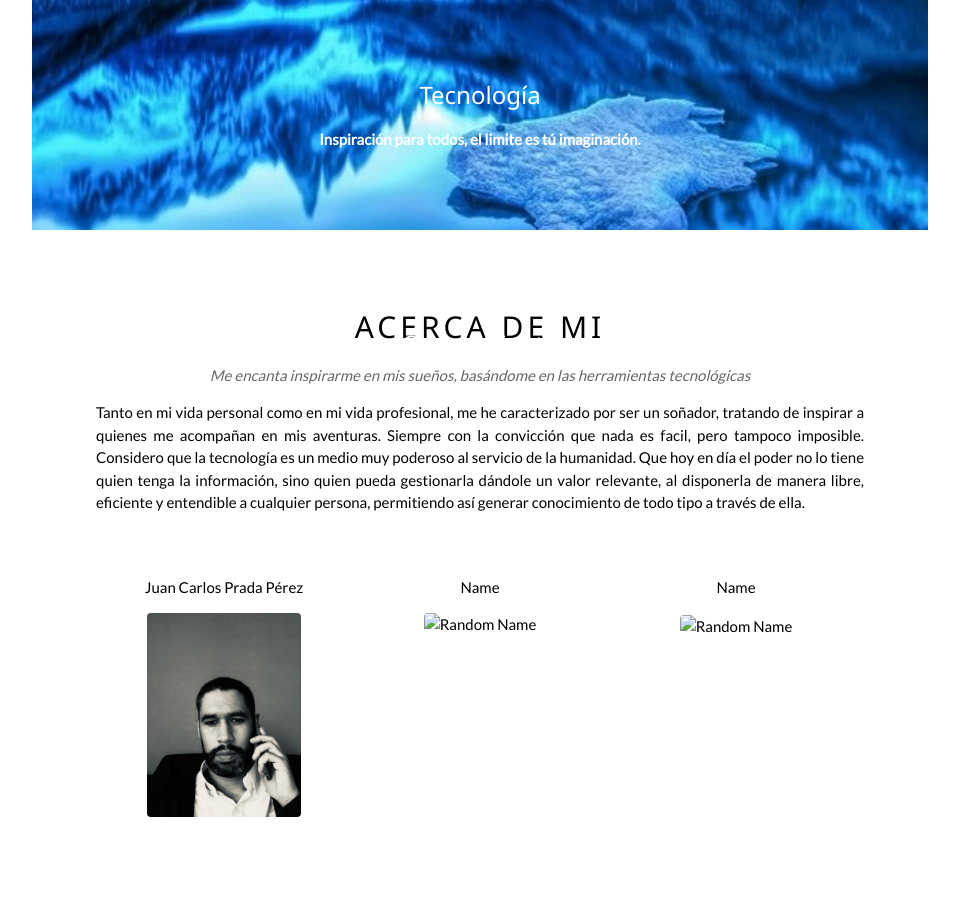
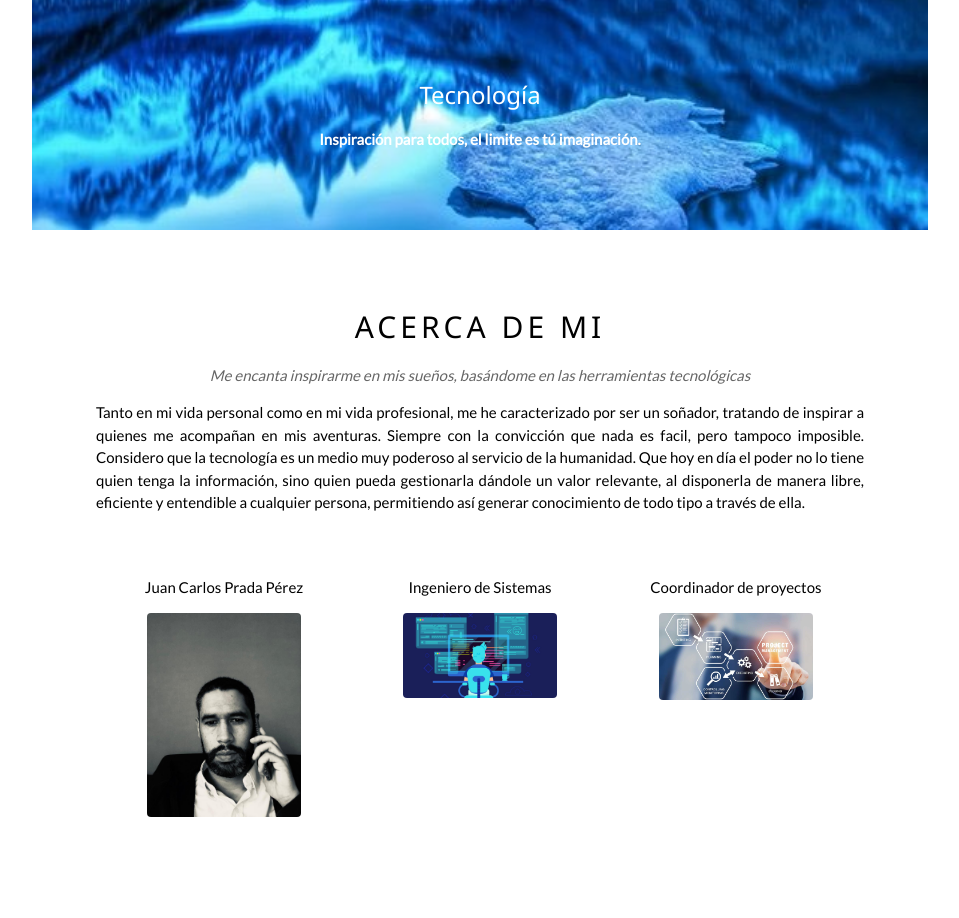
Before and after one commit to jcpp333/jcpp333.github.io, a plain HTML site: page index.html in a window 1280 px wide. Shown: the part 322-1240 px from the top of the page, without its empty margins (160-1119 px from the left). Drawn offline with nearby package versions, Linux system fonts and the light colour scheme.

Commit message:
Update index.html

```diff
--- a/index.html
+++ b/index.html
@@ -70,18 +70,14 @@ body {font-family: "Lato", sans-serif}
       <div class="w3-third">
         <p>Juan Carlos Prada Pérez</p>
         <img src="/img/MiFoto.jpeg" class="w3-round w3-margin-bottom" alt="Random Name" style="width:60%">
-		<div class="w3-display-bottommiddle w3-container w3-text-white w3-padding-64 w3-hide-small">
-		  <h3>Conocimiento</h3>
-		  <p><b>El conocimiento empieza en el asombro "Socrates"</b></p>
-		</div>
       </div>
       <div class="w3-third">
-        <p>Name</p>
-        <img src="/w3images/bandmember.jpg" class="w3-round w3-margin-bottom" alt="Random Name" style="width:60%">
+        <p>Ingeniero de Sistemas</p>
+        <img src="/img/Ing_sistemas.jpg" class="w3-round w3-margin-bottom" alt="Random Name" style="width:60%">
       </div>
       <div class="w3-third">
-        <p>Name</p>
-        <img src="/w3images/bandmember.jpg" class="w3-round" alt="Random Name" style="width:60%">
+        <p>Coordinador de proyectos</p>
+        <img src="/img/project_mgmt.jpg" class="w3-round" alt="Random Name" style="width:60%">
       </div>
     </div>
   </div>
```
